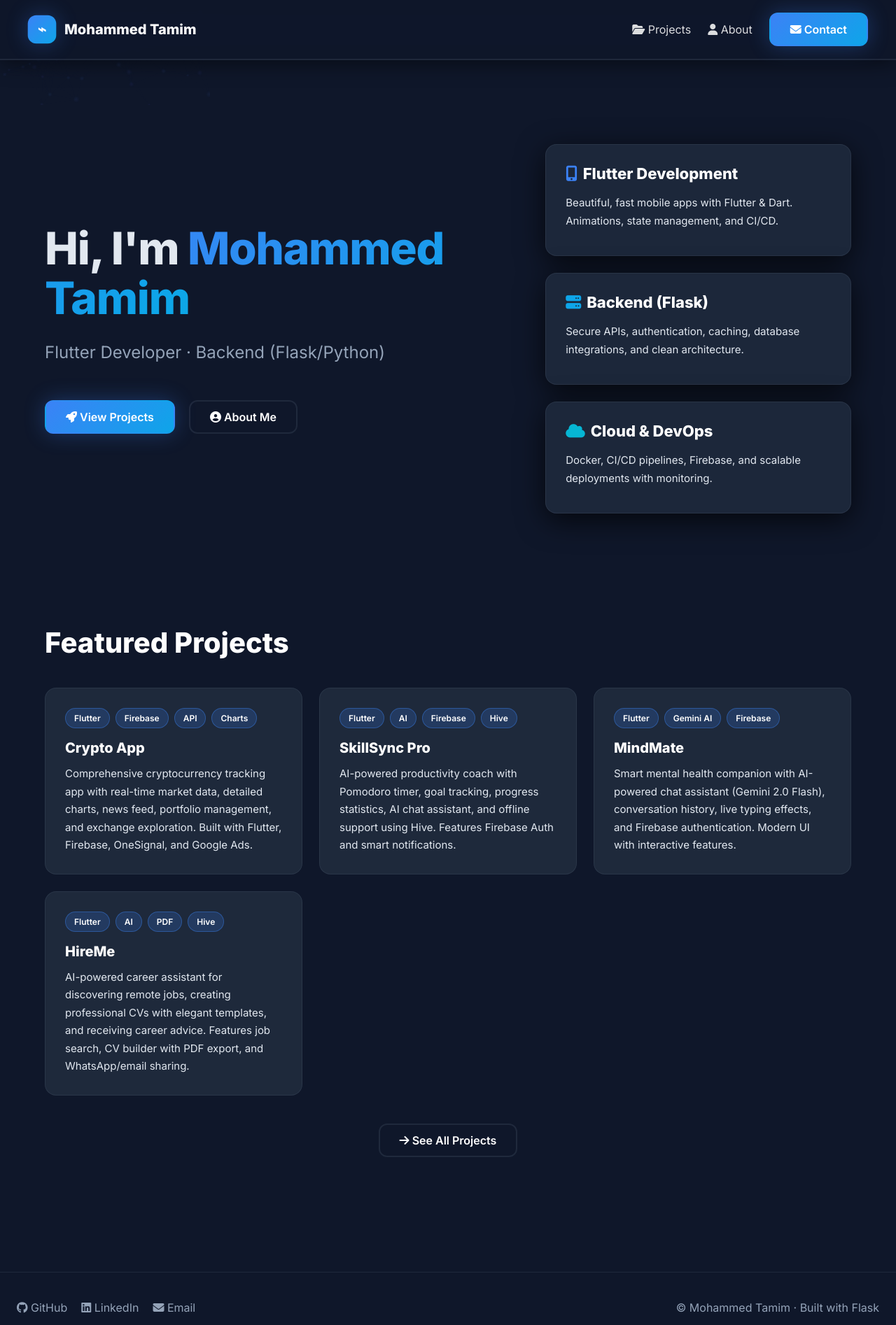
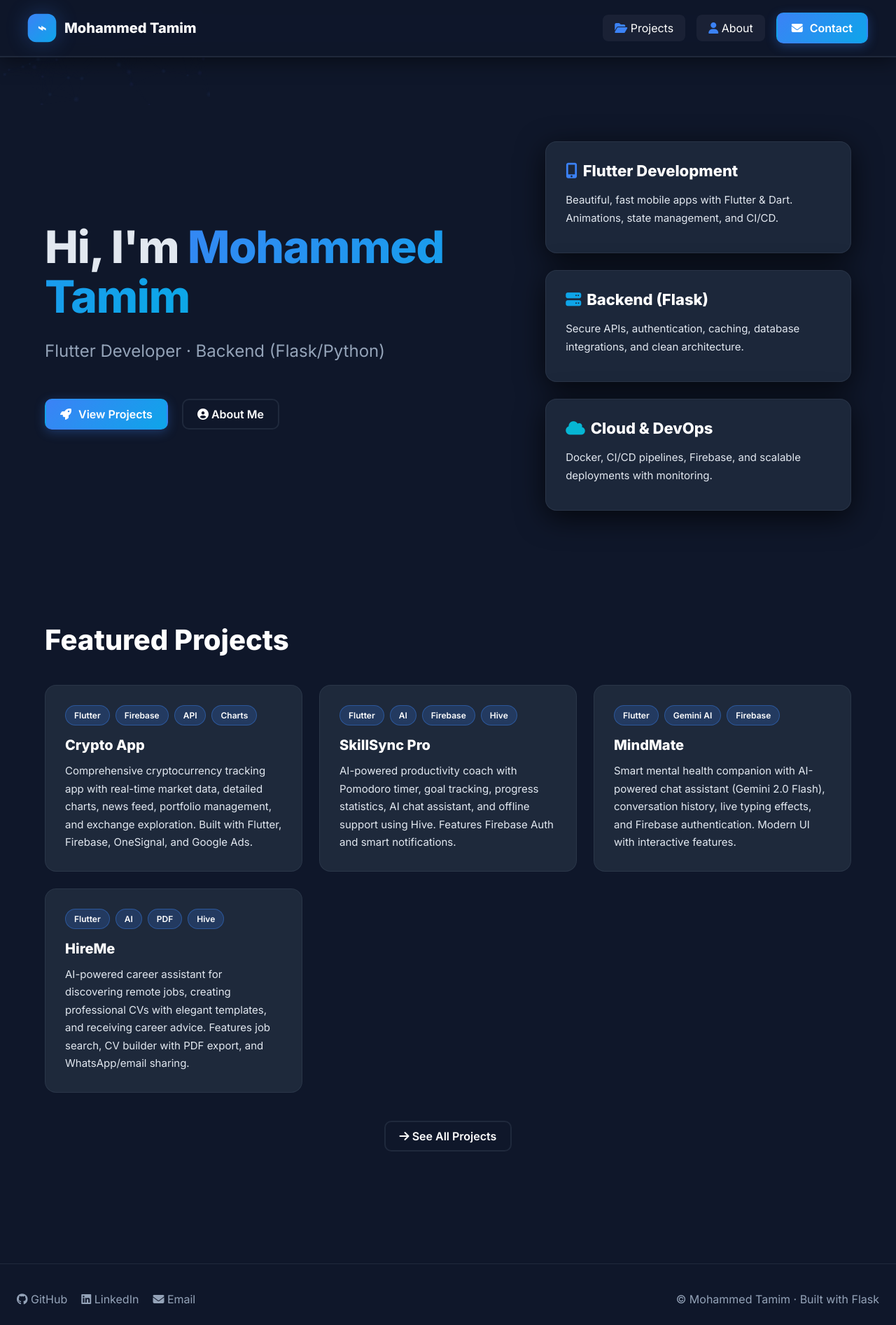
Before and after one commit to shidos5/portfolio, a Flask app: page / in a window 1280 px wide. Shown: the top 1894 px of the page at 70% size. After the commit the page ends 1865 px from the top, so only its background shows below. Run offline with Flask 3, Linux system fonts and the light colour scheme.

Commit message:
Modernize navigation buttons

```diff
--- a/static/css/style.css
+++ b/static/css/style.css
@@ -57,55 +57,66 @@ body{
   50%{transform:scale(1.05)}
 }
 
-.nav nav{display:flex; gap:24px; align-items:center}
+.nav nav{display:flex; gap:16px; align-items:center}
 .nav nav a:not(.btn){
   color:var(--fg); text-decoration:none;
-  opacity:0.85; font-weight:500;
-  transition:all .2s ease;
+  padding:8px 16px;
+  border-radius:8px;
+  font-weight:500;
+  transition:all .3s ease;
   position:relative;
+  background:rgba(255,255,255,0.05);
+  border:1px solid transparent;
 }
-.nav nav a:not(.btn)::after{
-  content:''; position:absolute; bottom:-4px; left:0; right:0;
-  height:2px; background:var(--primary);
-  transform:scaleX(0); transition:transform .3s ease;
+.nav nav a:not(.btn):hover{
+  background:rgba(59,130,246,0.15);
+  border-color:rgba(59,130,246,0.3);
+  transform:translateY(-1px);
 }
-.nav nav a:not(.btn):hover{opacity:1}
-.nav nav a:not(.btn):hover::after{transform:scaleX(1)}
+.nav nav a:not(.btn) i{
+  color:var(--primary);
+}
 
 /* Buttons */
 .btn{
-  display:inline-block; padding:12px 28px;
-  border-radius:12px; background:transparent;
-  border:2px solid var(--border); color:var(--fg);
-  text-decoration:none; font-weight:600;
-  transition:all .3s cubic-bezier(0.4,0,0.2,1);
-  position:relative; overflow:hidden;
-}
-
-.btn::before{
-  content:''; position:absolute; inset:0;
-  background:linear-gradient(135deg, var(--primary), var(--accent));
-  opacity:0; transition:opacity .3s ease; z-index:-1;
+  display:inline-block;
+  padding:10px 20px;
+  border-radius:10px;
+  background:transparent;
+  border:2px solid var(--border);
+  color:var(--fg);
+  text-decoration:none;
+  font-weight:600;
+  transition:all .3s ease;
+  position:relative;
 }
 
 .btn:hover{
   transform:translateY(-2px);
-  box-shadow:var(--glow);
+  box-shadow:0 8px 20px rgba(0,0,0,0.3);
   border-color:var(--primary);
+  background:rgba(59,130,246,0.1);
 }
-.btn:hover::before{opacity:1}
 
 .btn.primary{
   background: linear-gradient(135deg, var(--primary), var(--accent));
   border-color:transparent;
-  box-shadow:var(--glow);
-}
-.btn.primary:hover{
-  transform:translateY(-2px) scale(1.02);
-  box-shadow:0 0 30px rgba(59,130,246,0.5);
+  box-shadow:0 4px 15px rgba(59,130,246,0.3);
 }
 
-.btn.ghost{background:transparent; border-color:var(--border)}
+.btn.primary:hover{
+  transform:translateY(-2px);
+  box-shadow:0 8px 25px rgba(59,130,246,0.5);
+}
+
+.btn.primary i{
+  margin-right:6px;
+}
+
+.btn.ghost{
+  background:transparent;
+  border-color:var(--border);
+}
 
 /* Layout */
 main{padding:60px 24px; max-width:1200px; margin:0 auto}
@@ -384,13 +395,16 @@ main{padding:60px 24px; max-width:1200px; margin:0 auto}
   .hero{grid-template-columns: 1fr; gap:40px}
   .nav{padding:16px 20px}
   .nav nav{gap:16px}
-  .nav .btn{padding:8px 16px; font-size:14px}
+  .nav .btn{
+    padding:8px 18px;
+    font-weight:600;
+    font-size:14px;
+  }
   .section-title{font-size:32px; margin:60px 0 32px}
   .hero h1{font-size:40px}
   .hero .subtitle{font-size:18px}
   .hero .cta{flex-direction:column; gap:12px}
   .hero .cta .btn{width:100%; text-align:center}
-  .about-grid{grid-template-columns: 1fr}
   .grid{grid-template-columns: 1fr}
   main{padding:40px 20px}
   .footer{flex-direction:column; gap:20px; text-align:center}
```
